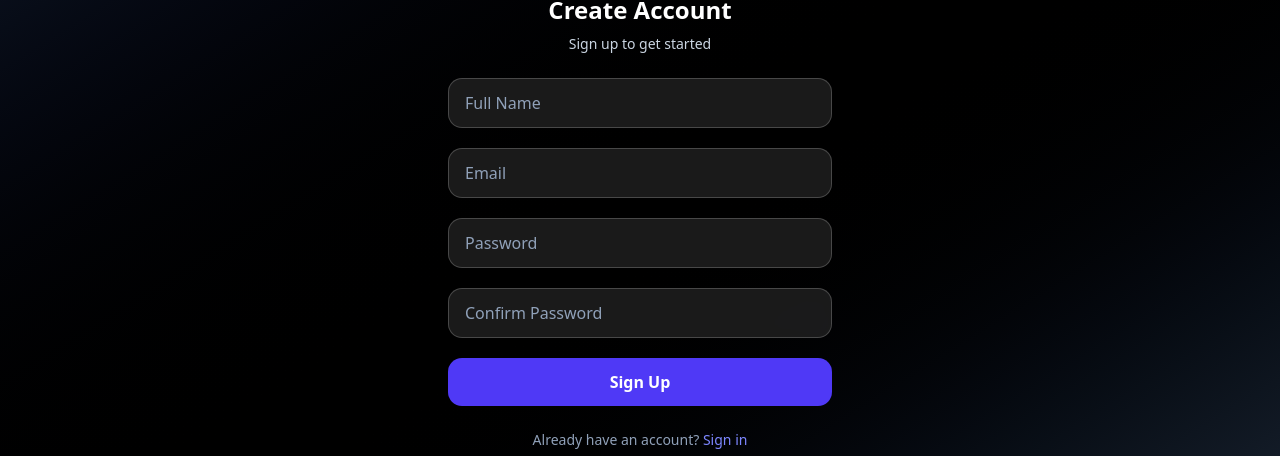
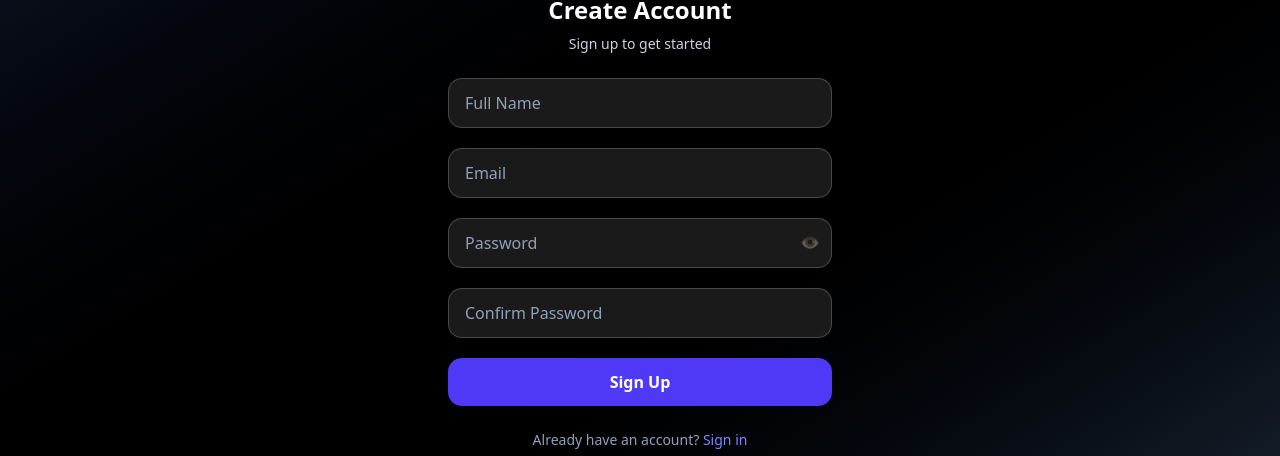
Before and after one commit to Touhidxol/Medical_Track, a Next.js app in the folder frontend/: page /auth/register in a window 1280 px wide. Shown: the part 178-634 px from the top of the page. Built offline with nearby package versions, Linux system fonts and the light colour scheme.

Commit message:
login page form validation

```diff
--- a/frontend/app/auth/register/page.tsx
+++ b/frontend/app/auth/register/page.tsx
@@ -1,6 +1,60 @@
 "use client";
+import { useState } from "react";
 import Link from "next/link";
+import { toast } from "react-hot-toast";
+import { useRouter } from "next/navigation";
+
+
+//const router = useRouter();
+
 export default function RegisterPage() {
+  const [form, setForm] = useState({
+    name: "",
+    email: "",
+    password: "",
+    confirmPassword: "",
+  });
+
+  const [errors, setErrors] = useState({
+    name: "",
+    email: "",
+    password: "",
+    confirmPassword: "",
+  });
+
+  const [IsVisible, setIsVisible] = useState(false);
+
+  const handleChange = (e: React.ChangeEvent<HTMLInputElement>) => {
+    setForm({ ...form, [e.target.name]: e.target.value });
+    setErrors({ ...errors, [e.target.name]: "" }); // clear error as user types
+  };
+
+  const handleSubmit = (e: React.FormEvent) => {
+    e.preventDefault();
+    let newErrors: any = {};
+
+    if (!form.name.trim()) newErrors.name = "Full name is required.";
+    if (!form.email.includes("@")) newErrors.email = "Enter a valid email.";
+    const passwordRegex = /^(?=.*[A-Z])(?=.*\d)(?=.*[@$!%*?&])[A-Za-z\d@$!%*?&]{6,}$/;
+    if (!passwordRegex.test(form.password))
+      newErrors.password = " Include an uppercase letter, a number, and a special character.";
+    if (form.password !== form.confirmPassword)
+      newErrors.confirmPassword = "Passwords do not match.";
+
+    setErrors(newErrors);
+
+    // if any errors exist, stop
+    if (Object.keys(newErrors).length > 0) return;
+
+    // Save to localStorage (temp storage)
+    localStorage.setItem("userData", JSON.stringify(form));
+
+    //alert("Account created successfully!");
+    toast.success("Account created successfully!");
+    //router.push("/auth/login");
+
+  };
+
   return (
     <div className="min-h-screen flex items-center justify-center bg-gradient-to-br from-gray-900 via-black to-gray-800">
       <div className="w-full max-w-md p-8 rounded-2xl glass-strong glass-ring">
@@ -9,44 +63,86 @@ export default function RegisterPage() {
           Sign up to get started
         </p>
 
-        <form className="mt-6 space-y-5">
+        <form onSubmit={handleSubmit} className="mt-6 space-y-5">
+          <div>
             <input
               type="text"
+              name="name"
               placeholder="Full Name"
-            className="w-full px-4 py-3 rounded-xl bg-white/10 backdrop-blur-md border border-white/20 text-white placeholder-slate-400 focus:outline-none focus:ring-2 focus:ring-indigo-400"
+              value={form.name}
+              onChange={handleChange}
+              className={`w-full px-4 py-3 rounded-xl bg-white/10 backdrop-blur-md border ${errors.name ? "border-red-500" : "border-white/20"
+                } text-white placeholder-slate-400 focus:outline-none focus:ring-2 ${errors.name ? "focus:ring-red-500" : "focus:ring-indigo-400"
+                }`}
             />
+            {errors.name && (
+              <p className="text-red-500 text-sm mt-1">{errors.name}</p>
+            )}
+          </div>
 
+          <div>
             <input
               type="email"
+              name="email"
               placeholder="Email"
-            className="w-full px-4 py-3 rounded-xl bg-white/10 backdrop-blur-md border border-white/20 text-white placeholder-slate-400 focus:outline-none focus:ring-2 focus:ring-indigo-400"
+              value={form.email}
+              onChange={handleChange}
+              className={`w-full px-4 py-3 rounded-xl bg-white/10 backdrop-blur-md border ${errors.email ? "border-red-500" : "border-white/20"
+                } text-white placeholder-slate-400 focus:outline-none focus:ring-2 ${errors.email ? "focus:ring-red-500" : "focus:ring-indigo-400"
+                }`}
             />
+            {errors.email && (
+              <p className="text-red-500 text-sm mt-1">{errors.email}</p>
+            )}
+          </div>
 
+          <div className="relative">
+            <input
+              type={IsVisible ? "text" : "password"}
+              name="password"
+              placeholder="Password"
+              value={form.password}
+              onChange={handleChange}
+              className={`w-full px-4 py-3 rounded-xl bg-white/10 backdrop-blur-md border ${errors.password ? "border-red-500" : "border-white/20"
+                } text-white placeholder-slate-400 focus:outline-none focus:ring-2 ${errors.password ? "focus:ring-red-500" : "focus:ring-indigo-400"
+                }`}
+            />
+            <div onClick={() => setIsVisible(!IsVisible)} className={`text-white ${IsVisible?"opacity-100":"opacity-30"} absolute right-3 top-3 cursor-pointer`}>👁</div>
+            {errors.password && (
+              <p className="text-red-500 text-sm mt-1">{errors.password}</p>
+            )}
+
+          </div>
+
+          <div>
             <input
               type="password"
-            placeholder="Password"
-            className="w-full px-4 py-3 rounded-xl bg-white/10 backdrop-blur-md border border-white/20 text-white placeholder-slate-400 focus:outline-none focus:ring-2 focus:ring-indigo-400"
+              name="confirmPassword"
+              placeholder="Confirm Password"
+              value={form.confirmPassword}
+              onChange={handleChange}
+              className={`w-full px-4 py-3 rounded-xl bg-white/10 backdrop-blur-md border ${errors.confirmPassword ? "border-red-500" : "border-white/20"
+                } text-white placeholder-slate-400 focus:outline-none focus:ring-2 ${errors.confirmPassword ? "focus:ring-red-500" : "focus:ring-indigo-400"
+                }`}
             />
+            {errors.confirmPassword && (
+              <p className="text-red-500 text-sm mt-1">{errors.confirmPassword}</p>
+            )}
+          </div>
 
-          <input
-            type="password"
-            placeholder="Confirm Password"
-            className="w-full px-4 py-3 rounded-xl bg-white/10 backdrop-blur-md border border-white/20 text-white placeholder-slate-400 focus:outline-none focus:ring-2 focus:ring-indigo-400"
-          />
-
-          <Link href="./login"><button
+          <button
             type="submit"
             className="w-full py-3 rounded-xl bg-indigo-600 hover:bg-indigo-700 text-white font-semibold transition"
           >
             Sign Up
-          </button></Link>
+          </button>
         </form>
 
         <div className="mt-6 text-center text-slate-400 text-sm">
           Already have an account?{" "}
-          <a href="/auth/login" className="text-indigo-400 hover:underline">
+          <Link href="/auth/login" className="text-indigo-400 hover:underline">
             Sign in
-          </a>
+          </Link>
         </div>
       </div>
     </div>
--- a/frontend/package.json
+++ b/frontend/package.json
@@ -17,6 +17,7 @@
     "next": "15.5.0",
     "react": "^19.1.0",
     "react-dom": "^19.1.0",
+    "react-hot-toast": "^2.6.0",
     "tailwind-merge": "^3.3.1"
   },
   "devDependencies": {
```
Also changed, not shown: 1 other file (tests, documents, lock files or other folders). Lines whose indentation alone changed are shown as unchanged.
